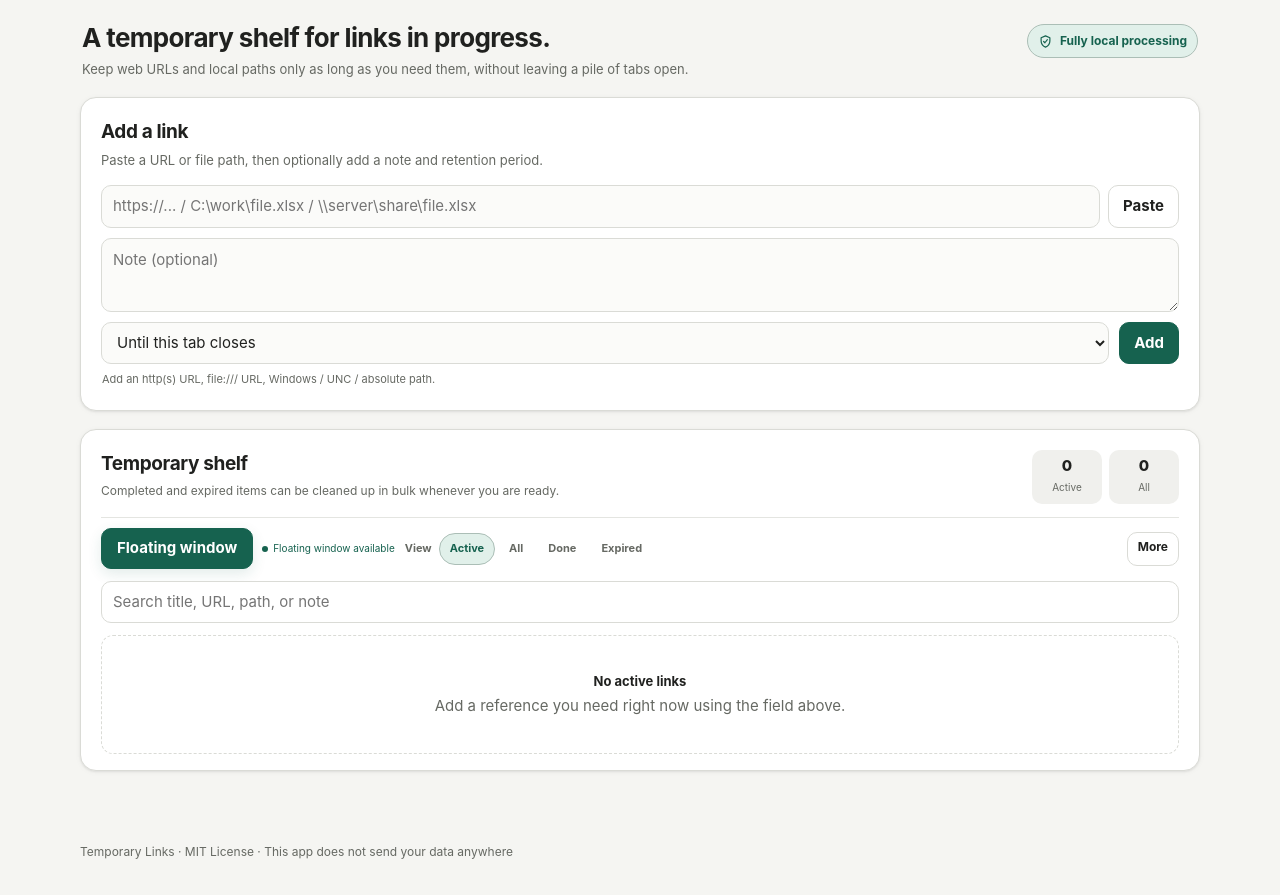
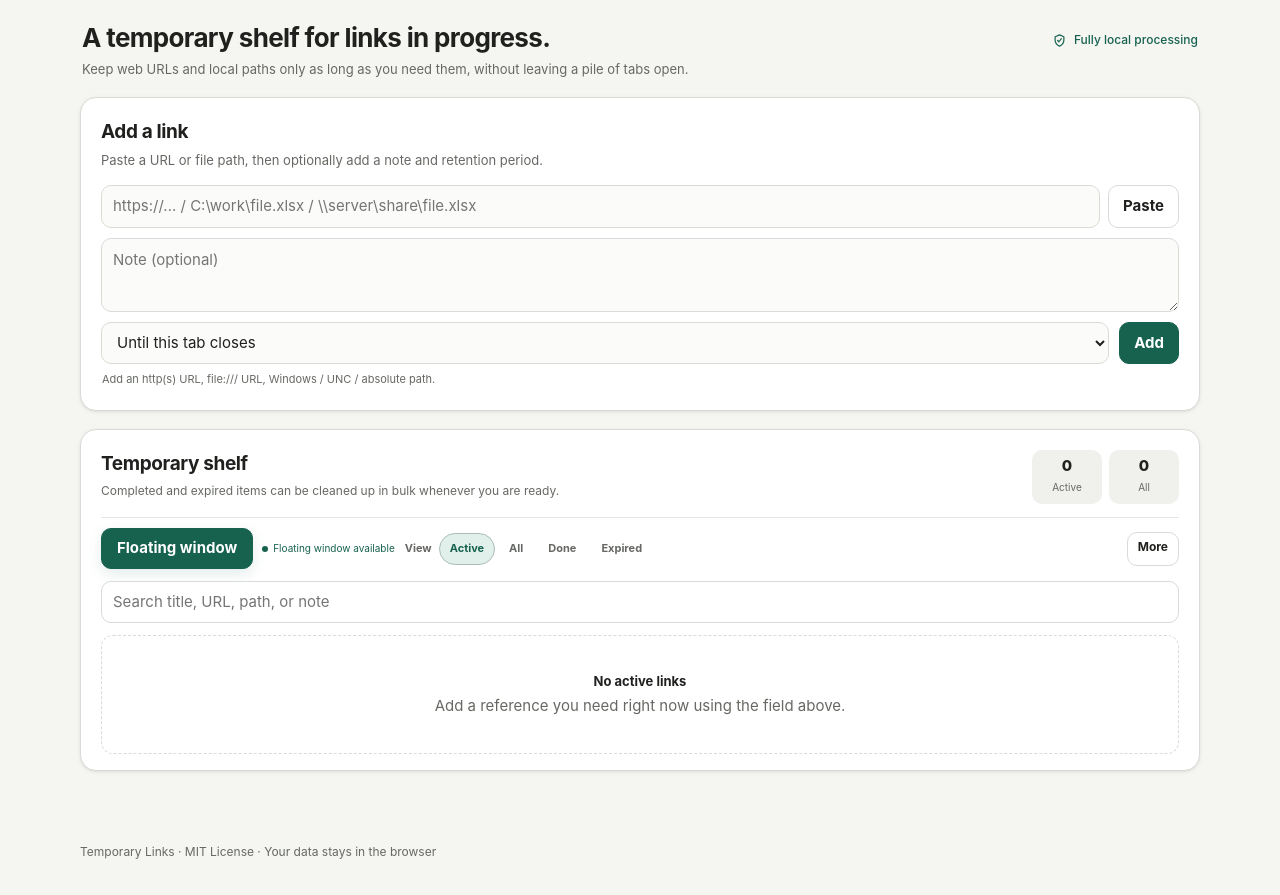
Before and after one commit to ttomohisa/htmlapps-temporary-links, a plain HTML site: page temporary-links.html in a window 1280 px wide. Shown: the part 68-963 px from the top of the page. Drawn offline with Linux system fonts and the light colour scheme.

Commit message:
fix: align badge, header, help dialog and footer with the shared app design (#12)

```diff
--- a/temporary-links.html
+++ b/temporary-links.html
@@ -94,7 +94,7 @@
       border-radius: 999px;
       color: var(--muted);
       background: var(--surface-muted);
-      font-size: 10px;
+      font-size: 11px;
       font-weight: 650;
       vertical-align: 2px;
     }
@@ -133,13 +133,13 @@
       gap: 7px;
       flex: 0 0 auto;
       margin-top: 3px;
-      padding: 7px 10px;
-      border: 1px solid color-mix(in srgb, var(--accent) 24%, var(--line));
-      border-radius: 999px;
+      padding: 7px 0;
+      border: 0;
+      border-radius: 0;
       color: var(--accent);
-      background: var(--accent-soft);
+      background: transparent;
       font-size: 12px;
-      font-weight: 700;
+      font-weight: 500;
       white-space: nowrap;
     }
     .local-badge svg { width: 15px; height: 15px; display: block; }
@@ -331,7 +331,7 @@
     dialog::backdrop { background: rgba(15, 17, 14, .52); backdrop-filter: blur(4px); }
     .dialog-header { display: flex; align-items: center; justify-content: space-between; gap: 12px; padding: 16px 18px; border-bottom: 1px solid var(--line); }
     .dialog-header h2 { margin: 0; font-size: 17px; }
-    .dialog-close { display: grid; place-items: center; width: 34px; height: 34px; padding: 0; border: 1px solid var(--line); border-radius: 9px; background: var(--surface); cursor: pointer; }
+    .dialog-close { display: grid; place-items: center; width: 34px; height: 34px; padding: 0; border: 0; border-radius: 9px; background: transparent; cursor: pointer; }
     .dialog-close:hover { background: var(--surface-hover); }
     .dialog-close svg { width: 17px; height: 17px; }
     .dialog-body { padding: 20px 20px 28px; overflow: auto; max-height: calc(100dvh - 102px); }
@@ -519,7 +519,7 @@
     </section>
   </main>
 
-  <footer class="footer">Temporary Links · MIT License · <span data-i18n="footerText">データはこのアプリから外部送信されません</span></footer>
+  <footer class="footer">Temporary Links · MIT License · <span data-i18n="footerText">データはブラウザー内で完結</span></footer>
   <div class="toast" id="toast" role="status" aria-live="polite"></div>
 
   <dialog id="editDialog" aria-labelledby="editTitle" aria-describedby="editHelp">
@@ -544,7 +544,7 @@
     <div class="dialog-header">
       <h2 id="helpTitle" data-i18n="helpTitle">使い方と注意事項</h2>
       <button class="dialog-close" id="closeHelpButton" type="button" data-i18n-title="close" data-i18n-aria-label="close" title="閉じる" aria-label="閉じる">
-        <svg viewBox="0 0 24 24" fill="none" stroke="currentColor" stroke-width="1.9" stroke-linecap="round" aria-hidden="true"><path d="m7 7 10 10M17 7 7 17"/></svg>
+        <svg viewBox="0 0 24 24" fill="none" stroke="currentColor" stroke-width="1.8" stroke-linecap="round" aria-hidden="true"><path d="m6 6 12 12"/><path d="M18 6 6 18"/></svg>
       </button>
     </div>
     <div class="dialog-body">
@@ -600,7 +600,7 @@
           filterKicker: '表示フィルタ', filterTitle: '見たい項目に切り替える', filterBody: '使用中・完了・期限切れをここで切り替え、下の検索でさらに絞り込めます。',
           filterActive: '使用中', filterAll: 'すべて', filterDone: '完了', filterExpired: '期限切れ',
           openFloating: 'フローティング表示', floatingOpen: 'フローティング表示中', exportMarkdown: 'Markdown保存', clearDone: '完了を削除', clearExpired: '期限切れを削除', clearAll: 'すべて削除',
-          footerText: 'データはこのアプリから外部送信されません', helpTitle: '使い方と注意事項', close: '閉じる',
+          footerText: 'データはブラウザー内で完結', helpTitle: '使い方と注意事項', close: '閉じる',
           helpBasicsTitle: '基本操作', helpStep1: 'URLまたはローカルパスを入力し、必要ならメモと保持期間を指定して「追加」を押します。', helpStep2: 'Webリンクは「開く」、ローカルパスは「パスをコピー」などから利用します。', helpStep3: '使用中・すべて・完了・期限切れで絞り込み、不要になった項目は削除できます。',
 
           helpFloatingTitle: 'フローティング表示', helpFloatingBody: '対応ブラウザーのHTTPSページでは、使用中の項目を常に手前に表示する小さなウィンドウで開けます。非対応環境では通常のリスト機能をそのまま使えます。',
@@ -638,7 +638,7 @@
           activeStat: 'Active', allStat: 'All', filterLabel: 'View', moreActions: 'More', searchLabel: 'Search list', searchPlaceholder: 'Search title, URL, path, or note',
           filterActive: 'Active', filterAll: 'All', filterDone: 'Done', filterExpired: 'Expired',
           openFloating: 'Floating window', floatingOpen: 'Floating window open', exportMarkdown: 'Save Markdown', clearDone: 'Clear done', clearExpired: 'Clear expired', clearAll: 'Clear all',
-          footerText: 'This app does not send your data anywhere', helpTitle: 'How to use & notes', close: 'Close',
+          footerText: 'Your data stays in the browser', helpTitle: 'How to use & notes', close: 'Close',
           helpBasicsTitle: 'Basics', helpStep1: 'Enter a URL or local path, optionally choose a note and retention period, then press Add.', helpStep2: 'Open web links directly. For local paths, use the copy actions for the path, folder, or file name.', helpStep3: 'Filter by Active, All, Done, or Expired, and remove items when you no longer need them.',
 
           helpFloatingTitle: 'Floating window', helpFloatingBody: 'On a supported browser over HTTPS, active items can be shown in a small always-on-top window. The normal list continues to work when this capability is unavailable.',
```
